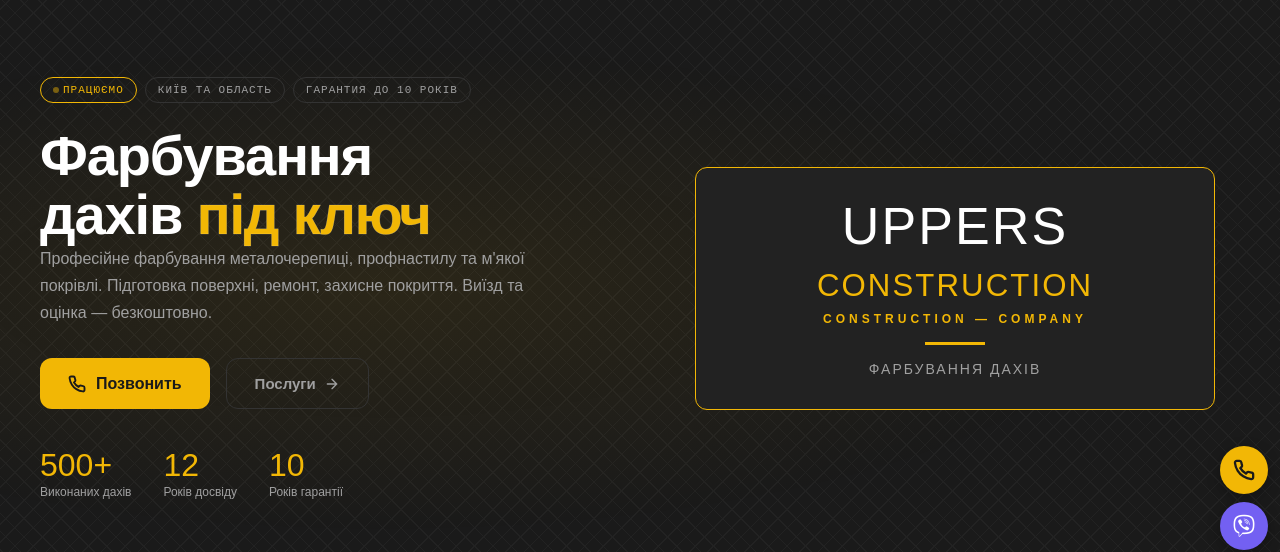
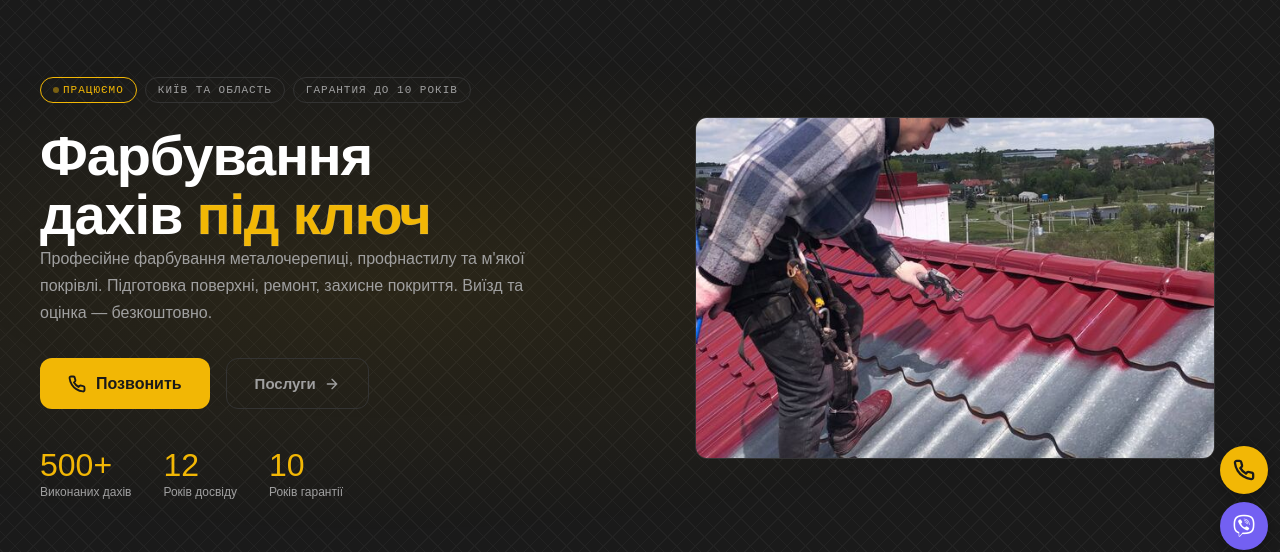
Before and after one commit to AlexMoldova/uppers-roof, a plain HTML site: page index.html in a window 1280 px wide. Shown: the part 104-656 px from the top of the page. Drawn offline with Linux system fonts and the light colour scheme.

Commit message:
Add hero photo — worker spray painting roof

```diff
--- a/index.html
+++ b/index.html
@@ -95,11 +95,8 @@
       </div>
     </div>
     <div class="hero-visual">
-      <div class="hero-logo-card">
-        <div class="logo-uppers">UPPERS<br><span style="font-size:.6em;color:var(--accent)">CONSTRUCTION</span></div>
-        <div class="logo-construction">CONSTRUCTION — COMPANY</div>
-        <div class="logo-divider"></div>
-        <div class="logo-subtitle">Фарбування Дахів</div>
+      <div class="hero-photo-wrap">
+        <img src="hero-roof.jpg" alt="Майстер фарбує металочерепицю червоною фарбою на даху" class="hero-img">
       </div>
     </div>
   </div>
```
Also changed, not shown: hero-roof.jpg (added).
